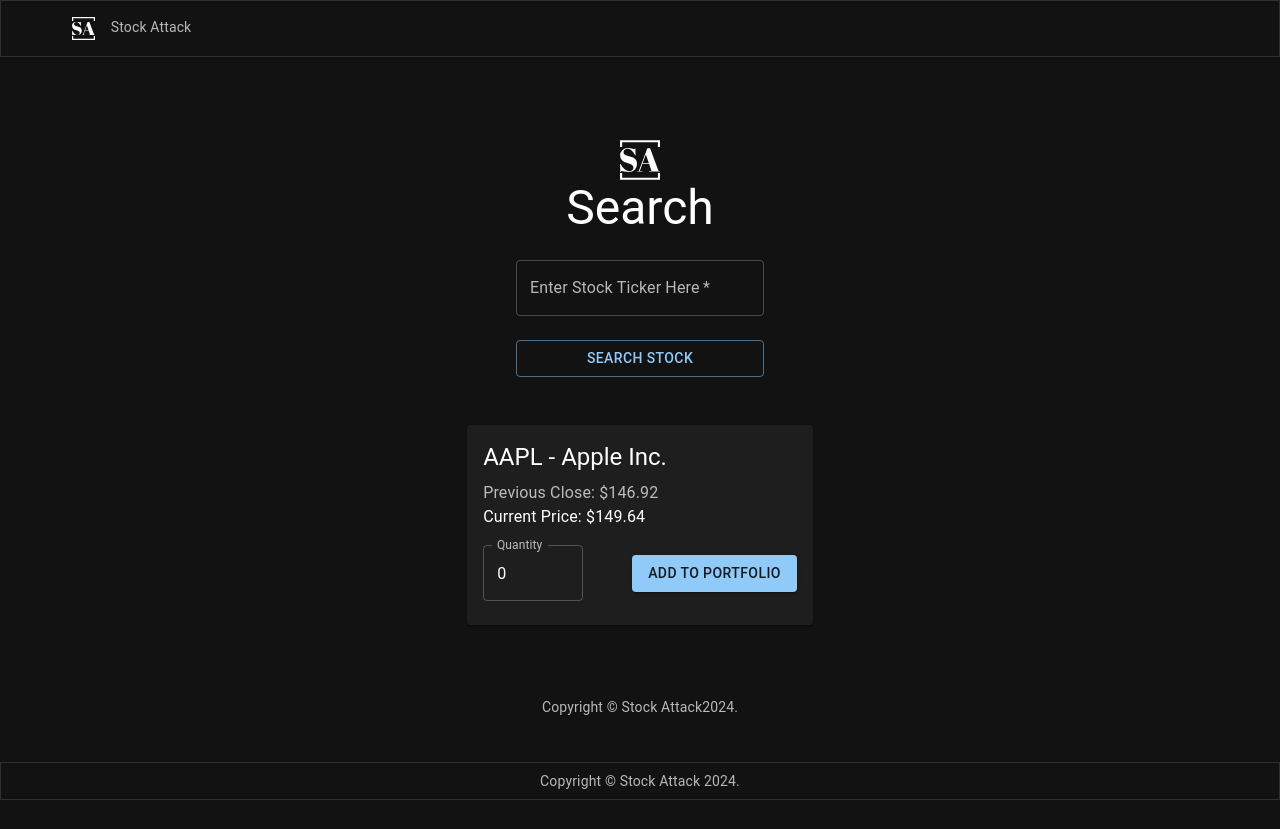
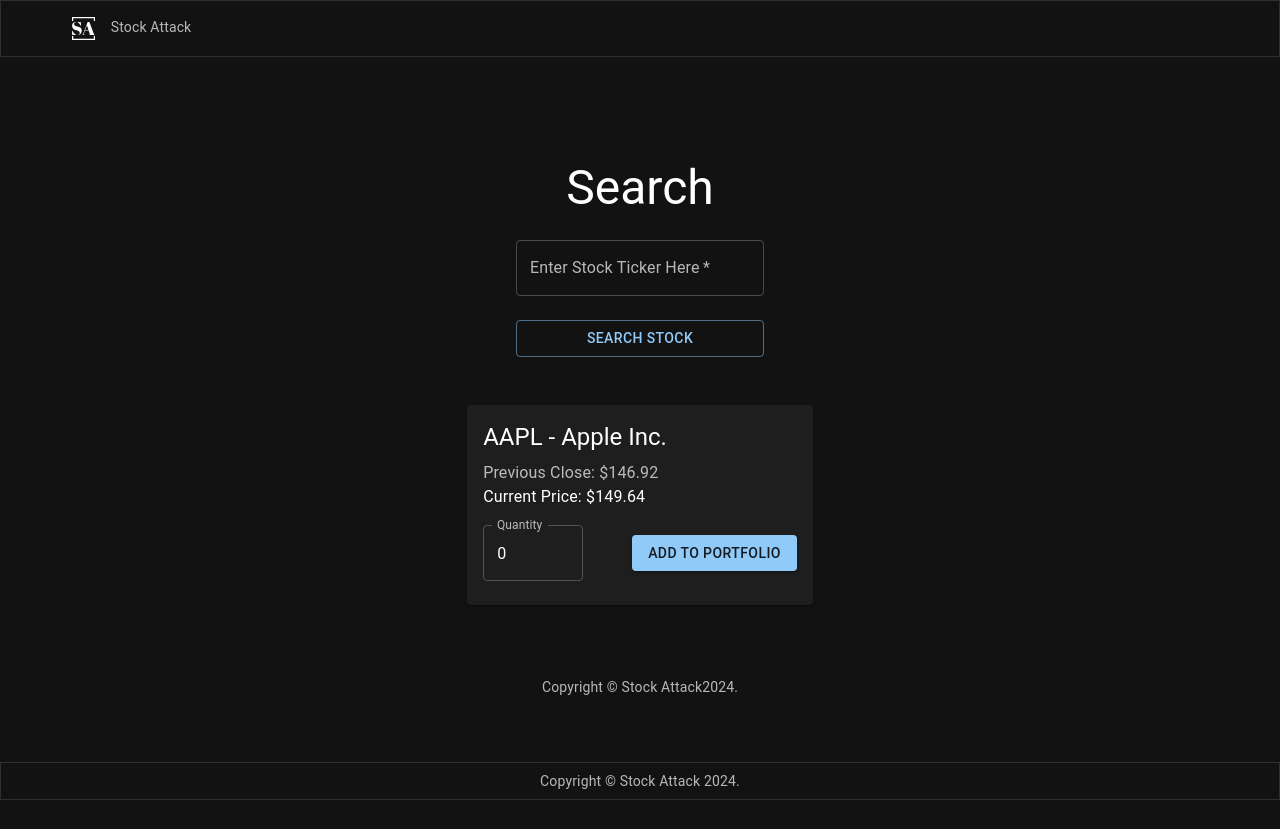
Before and after one commit to hongbowu/Stock-Attack, a React (Vite) app in the folder client/: page /search in a window 1280 px wide. Built offline with nearby package versions, Linux system fonts and the light colour scheme.

Commit message:
removes logo

```diff
--- a/client/src/pages/search.jsx
+++ b/client/src/pages/search.jsx
@@ -49,7 +49,7 @@ const Search = () => {
                 alignItems: 'center',
               }}
             >
-              <img src={logo} alt="logo" />
+              {/* <img src={logo} alt="logo" /> */}
               <Typography component="h1" variant="h3">
                 Search
               </Typography>
```
